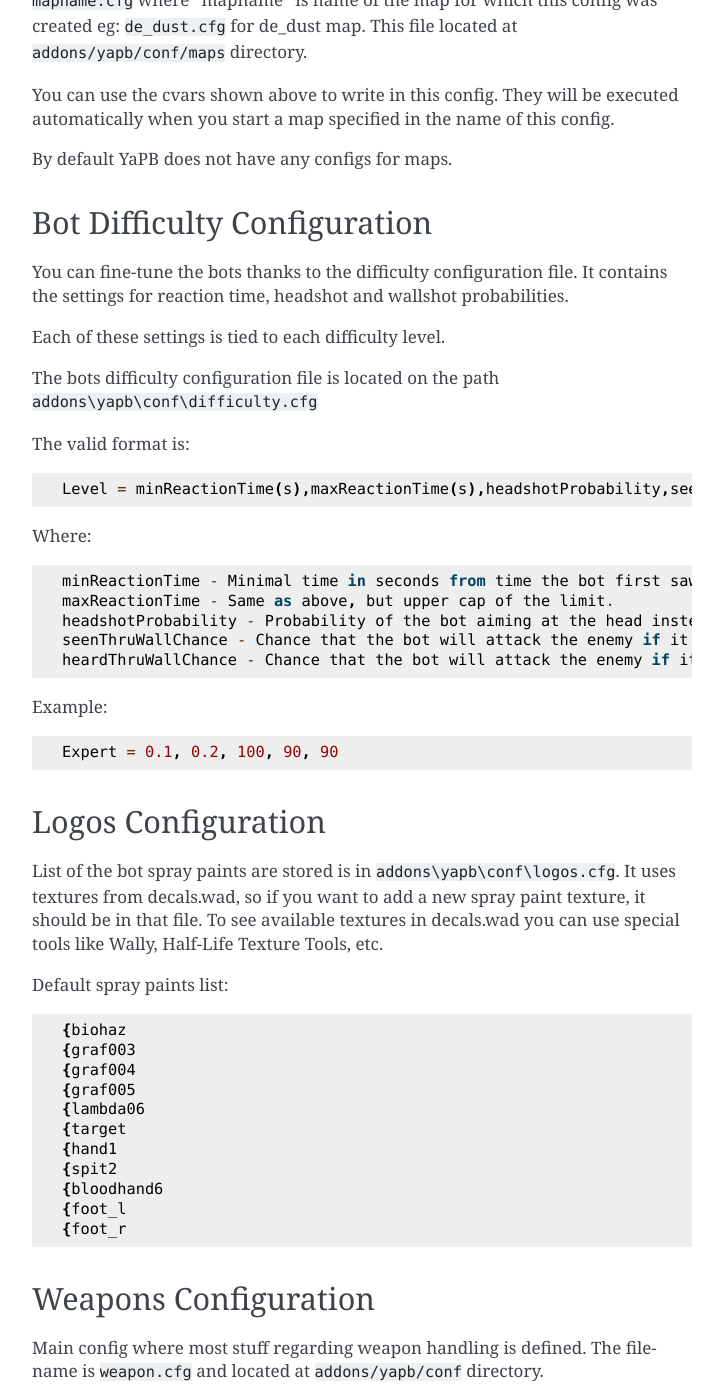
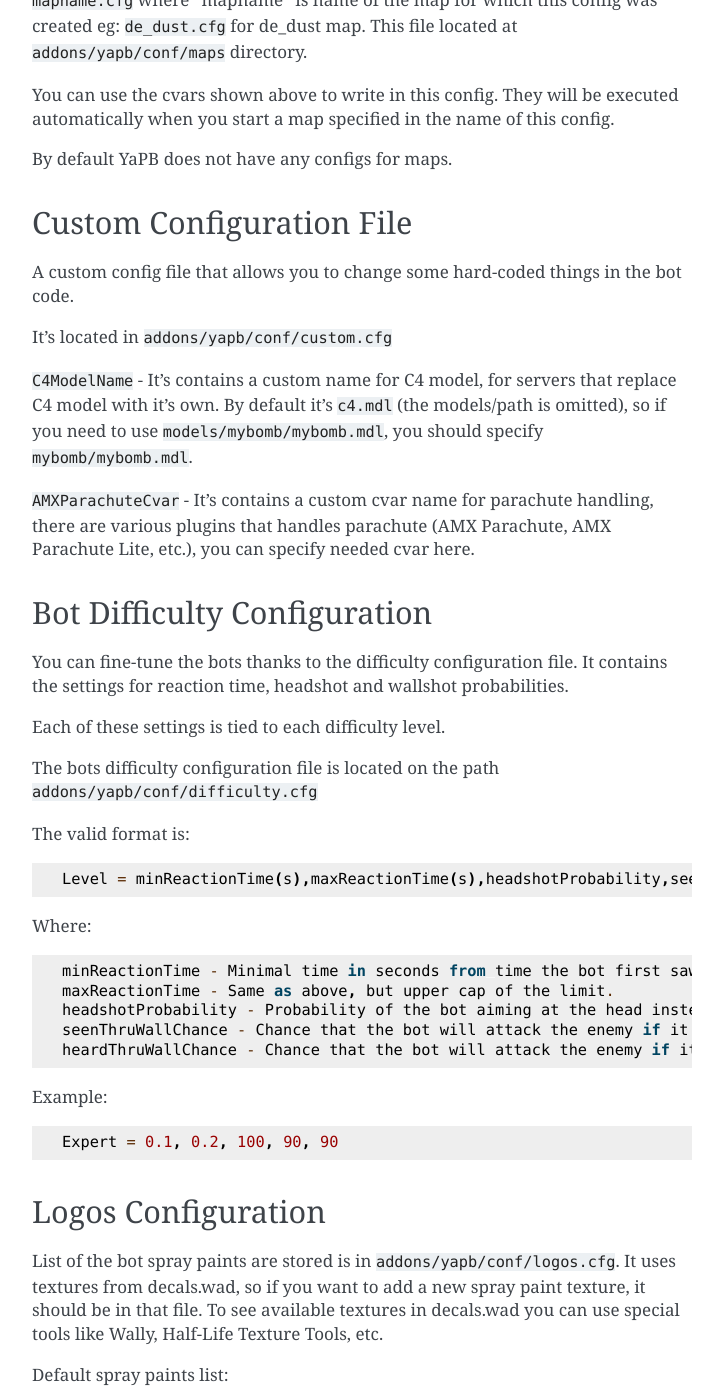
Before and after one commit to yapb/docs, a Sphinx documentation site: the page built from docs/configuring.rst, in a window 1280 px wide and 1400 px high, scrolled down 13936 px. Shown: the whole window, without its empty margins (388-1111 px from the left). Built offline with Sphinx 7.4.7, drawn with Linux system fonts in a browser that asks for light colours; some of the changed text lies outside the part shown.

Commit message:
add: custom configuration file section

```diff
--- a/docs/configuring.rst
+++ b/docs/configuring.rst
@@ -650,6 +650,18 @@ You can use the cvars shown above to write in this config. They will be executed
 
 By default YaPB does not have any configs for maps.
 
+Custom Configuration File
+================================
+A custom config file that allows you to change some hard-coded things in the bot code.
+
+It's located in ``addons/yapb/conf/custom.cfg``
+
+``C4ModelName`` - It's contains a custom name for C4 model, for servers that replace C4 model with it's own.
+By default it's ``c4.mdl`` (the models/path is omitted), so if you need to use ``models/mybomb/mybomb.mdl``, you should specify ``mybomb/mybomb.mdl``.
+
+``AMXParachuteCvar`` - It's contains a custom cvar name for parachute handling, there are various plugins that handles parachute (AMX Parachute, AMX Parachute Lite, etc.), you can specify needed cvar here.
+
+
 Bot Difficulty Configuration
 ================================
 You can fine-tune the bots thanks to the difficulty configuration file.
@@ -657,7 +669,7 @@ It contains the settings for reaction time, headshot and wallshot probabilities.
 
 Each of these settings is tied to each difficulty level.
 
-The bots difficulty configuration file is located on the path ``addons\yapb\conf\difficulty.cfg``
+The bots difficulty configuration file is located on the path ``addons/yapb/conf/difficulty.cfg``
 
 The valid format is::
 
@@ -678,7 +690,7 @@ Example::
 
 Logos Configuration
 ================================
-List of the bot spray paints are stored is in ``addons\yapb\conf\logos.cfg``.
+List of the bot spray paints are stored is in ``addons/yapb/conf/logos.cfg``.
 It uses textures from decals.wad, so if you want to add a new spray paint texture, it should be in that file.
 To see available textures in decals.wad you can use special tools like Wally, Half-Life Texture Tools, etc.
 
```
